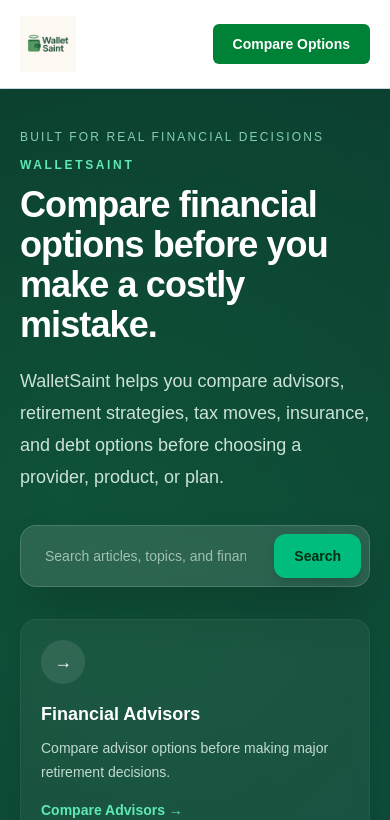
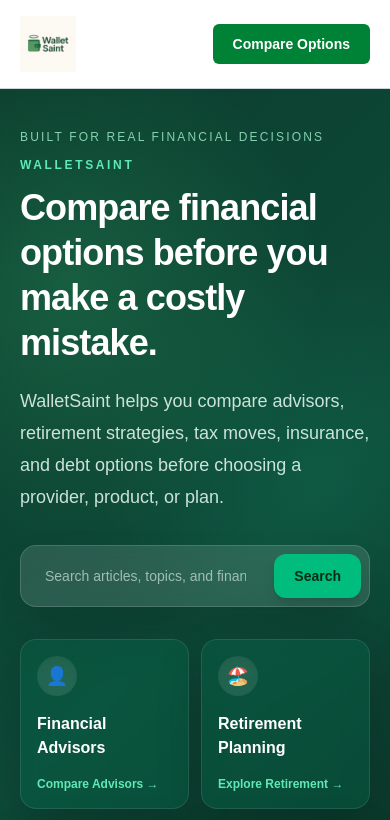
Before and after one commit to elevateaxis1/walletsaint-publisher, a Next.js app: page / in a window 390 px wide. Shown: the top 820 px of the page. Built offline with nearby package versions, Linux system fonts and the light colour scheme.

Commit message:
hero visual polish and mobile tile improvements

```diff
--- a/app/page.tsx
+++ b/app/page.tsx
@@ -4,36 +4,42 @@
     desc: "Compare advisor options before making major retirement decisions.",
     cta: "Compare Advisors",
     accent: "bg-green-50",
+icon: "👤",
   },
   {
     title: "Retirement Planning",
     desc: "Review income, timing, tax, and withdrawal decisions before you commit.",
     cta: "Explore Retirement",
     accent: "bg-emerald-50",
+icon: "🏖️",
   },
   {
     title: "Tax Strategy",
     desc: "Understand where Roth conversions, RMDs, and timing may create tax surprises.",
     cta: "Review Tax Topics",
     accent: "bg-lime-50",
+icon: "%",
   },
   {
     title: "Auto Insurance",
     desc: "Compare available options before renewing your current policy.",
     cta: "Compare Rates",
     accent: "bg-sky-50",
+icon: "🚗",
   },
   {
     title: "Debt Consolidation",
     desc: "Explore ways to simplify payments and compare debt relief options.",
     cta: "See Options",
     accent: "bg-violet-50",
+icon: "💳",
   },
   {
     title: "Investing",
     desc: "Evaluate portfolio decisions, risk, income, and long-term planning.",
     cta: "Learn More",
     accent: "bg-slate-100",
+icon: "📈",
   },
 ];
 
@@ -74,8 +80,8 @@
         </div>
       </header>
 
-      <section className="border-b border-green-950 bg-[radial-gradient(circle_at_15%_20%,rgba(34,197,94,0.12),transparent_30%),linear-gradient(135deg,#0b3d2e,#0e4a38_50%,#082c22)] text-white">
-  <div className="mx-auto grid max-w-6xl gap-8 px-5 py-10 lg:grid-cols-[1.1fr_0.9fr] lg:items-center">
+      <section className="relative overflow-hidden border-b border-green-950 bg-[radial-gradient(circle_at_18%_18%,rgba(74,222,128,0.18),transparent_26%),radial-gradient(circle_at_82%_35%,rgba(16,185,129,0.14),transparent_28%),linear-gradient(135deg,#0b3d2e,#0e4a38_48%,#082c22)] text-white before:absolute before:inset-0 before:bg-[linear-gradient(135deg,rgba(255,255,255,0.08)_1px,transparent_1px)] before:bg-[length:34px_34px] before:opacity-[0.22] after:absolute after:inset-x-0 after:bottom-0 after:h-32 after:bg-gradient-to-t after:from-black/25 after:to-transparent">
+  <div className="relative z-10 mx-auto grid max-w-6xl gap-8 px-5 py-10 sm:py-12 lg:grid-cols-[1fr_1fr] lg:items-center">
     <div>
       <p className="text-xs font-medium uppercase tracking-[0.18em] text-emerald-200/80">
   Built for real financial decisions
@@ -85,7 +91,7 @@
   WalletSaint
 </p>
 
-      <h1 className="mt-3 max-w-3xl text-4xl font-black tracking-tight text-white md:text-5xl">
+      <h1 className="mt-3 max-w-3xl text-4xl font-black leading-tight tracking-tight text-white md:text-6xl">
         Compare financial options before you make a costly mistake.
       </h1>
 
@@ -105,22 +111,22 @@
       </div>
     </div>
 
-    <div className="grid gap-4 sm:grid-cols-2">
+    <div className="grid grid-cols-2 gap-3 sm:gap-4">
       {offers.map((offer) => (
         <div
           key={offer.title}
-          className="group rounded-2xl border border-white/5 bg-white/5 p-5 shadow-lg backdrop-blur transition hover:-translate-y-1 hover:bg-white/10"
+          className="group min-h-[150px] rounded-2xl border border-white/10 bg-emerald-700/25 p-4 shadow-[0_18px_45px_rgba(0,0,0,0.18)] backdrop-blur-md transition hover:-translate-y-1 hover:border-emerald-300/30 hover:bg-emerald-600/30 sm:min-h-[190px] sm:p-5"
         >
-          <div className="mb-4 flex h-11 w-11 items-center justify-center rounded-full bg-white/10 text-lg">
-            →
-          </div>
-          <h3 className="text-lg font-black text-white">{offer.title}</h3>
-          <p className="mt-2 text-sm leading-6 text-emerald-50/80">
-            {offer.desc}
-          </p>
-          <p className="mt-4 text-sm font-black text-emerald-300">
-            {offer.cta} →
-          </p>
+          <div className="mb-4 flex h-10 w-10 items-center justify-center rounded-full bg-white/10 text-lg shadow-inner sm:h-11 sm:w-11">
+  {offer.icon}
+</div>
+          <h3 className="text-base font-black text-white sm:text-lg">{offer.title}</h3>
+          <p className="mt-2 hidden text-xs leading-5 text-emerald-50/80 sm:block sm:text-sm sm:leading-6">
+  {offer.desc}
+</p>
+          <p className="mt-4 text-xs font-black text-emerald-300 sm:text-sm">
+  {offer.cta} →
+</p>
         </div>
       ))}
     </div>
```
